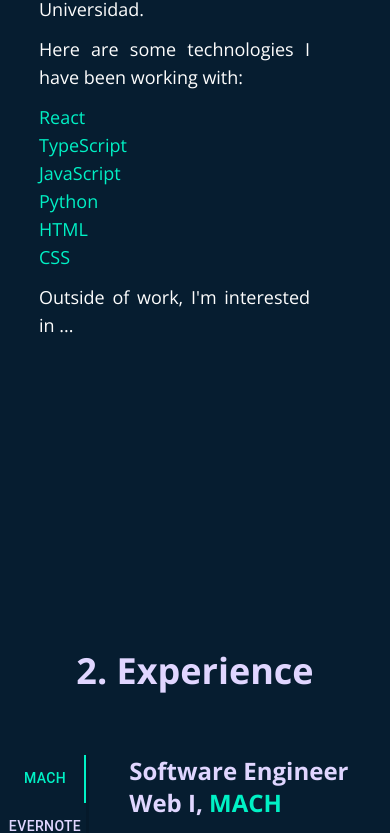
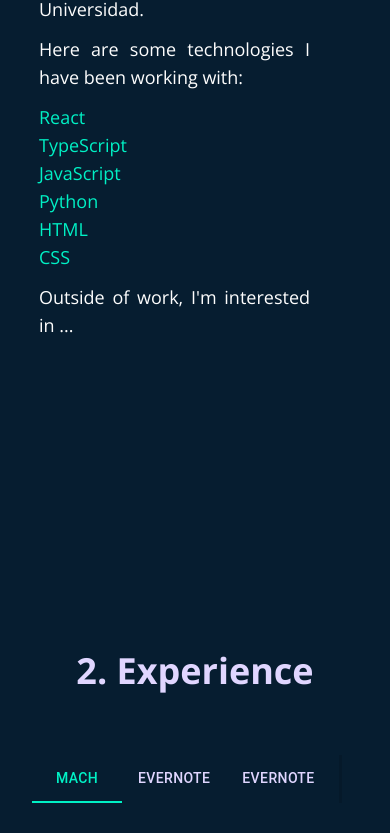
Before and after one commit to kelseyfranken/hello-kelsey, a Next.js app: page / in a window 390 px wide. Shown: the part 1149-1982 px from the top of the page. Built offline with nearby package versions, Linux system fonts and the light colour scheme.

Commit message:
:sparkles: add resposniveness to experience

```diff
--- a/src/components/Experience.jsx
+++ b/src/components/Experience.jsx
@@ -1,5 +1,4 @@
 import SectionTitle from "./SectionTitle";
-import "./styles/experience.css";
 import JobsTabs from "./JobsTabs";
 import Button from "@mui/material/Button";
 import ArrowForwardIcon from "@mui/icons-material/ArrowForward";
--- a/src/components/JobsTabs.jsx
+++ b/src/components/JobsTabs.jsx
@@ -1,10 +1,13 @@
 import { useState } from "react";
+import Fade from "react-reveal/Fade";
 import Tabs from "@mui/material/Tabs";
 import Tab from "@mui/material/Tab";
 import "./styles/experience.css";
 
 export default function JobsTabs() {
-  const isHorizontal = false;
+  const isHorizontal = window.innerWidth <= 640;
+  console.log(isHorizontal, "isHorizontal");
+
   const [value, setValue] = useState(0);
 
   const handleTabChange = (event, newValue) => {
@@ -21,7 +24,7 @@ export default function JobsTabs() {
         id={`vertical-tabpanel`}
         {...other}
       >
-        {value === index && <div p={3}>{children}</div>}
+        {value === index && <div>{children}</div>}
       </div>
     );
   }
@@ -55,14 +58,16 @@ export default function JobsTabs() {
   ];
 
   return (
-    <div className="flex flex-row gap-10">
+    <div className="flex flex-row gap-10 max-sm:flex-col max-sm:pl-8 max-sm:pr-12">
       <Tabs
-        orientation="vertical"
+        orientation={isHorizontal ? "horizontal" : "vertical"}
         value={value}
         onChange={handleTabChange}
         sx={{ borderRight: 3, borderColor: "divider" }}
-        className="w-32 text-lylla"
+        className="w-32 text-lylla max-sm:w-auto max-sm:border-0 sm:h-fit sm:max-h-48"
         textColor="lylla"
+        variant="scrollable"
+        scrollButtons="false"
       >
         {jobsList.map((job, idx) => (
           <Tab
@@ -80,17 +85,19 @@ export default function JobsTabs() {
           index={idx}
           key={`${idx}-${job.companyName}-tab-panel`}
         >
-          <span className="text-lylla font-bold text-2xl">
+          <span className="text-lylla font-bold text-2xl max-sm:text-xl">
             {job.jobTitle + ", "}
           </span>
-          <span className="text-aqua font-bold text-2xl">
+          <span className="text-aqua font-bold text-2xl max-sm:text-xl">
             {job.companyName}
           </span>
-          <div className="mt-2 text-lg">{job.duration}</div>
-          <ul className="mt-6 text-lg list-disc list-inside">
-            {job.description.map(function (descriptionItem, i) {
-              return <li key={i}>{descriptionItem}</li>;
-            })}
+          <div className="mt-2 text-lg max-sm:text-base">{job.duration}</div>
+          <ul className="mt-6 text-lg list-disc list-inside max-sm:text-base">
+            <Fade bottom>
+              {job.description.map(function (descriptionItem, i) {
+                return <li key={i}>{descriptionItem}</li>;
+              })}
+            </Fade>
           </ul>
         </TabPanel>
       ))}
```
